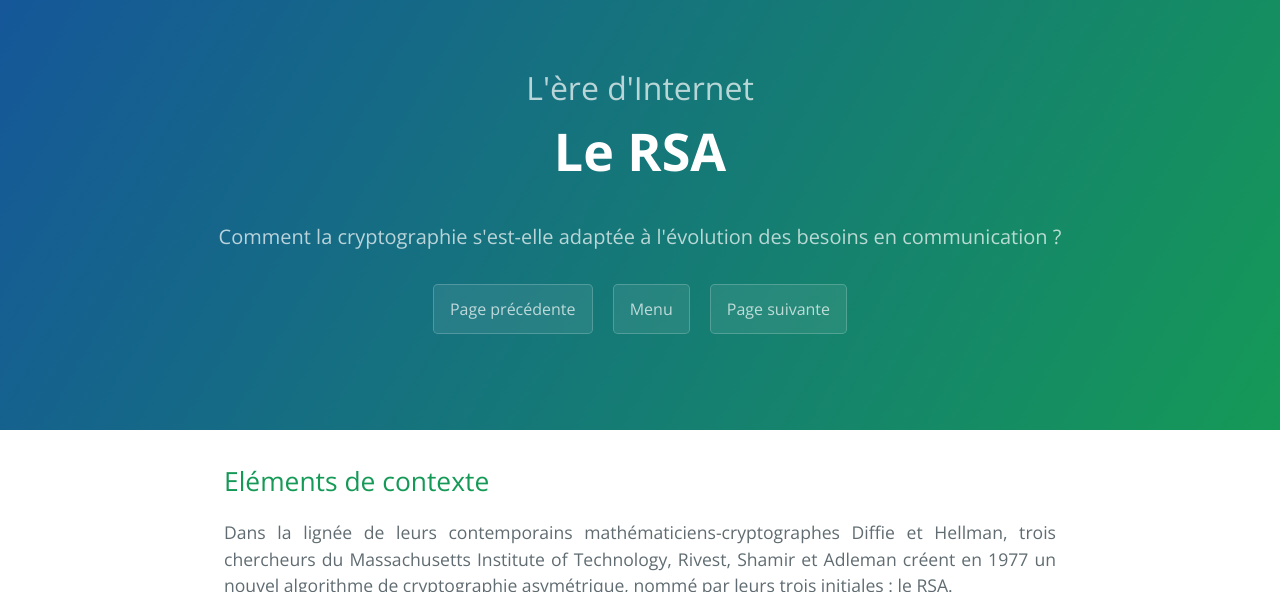
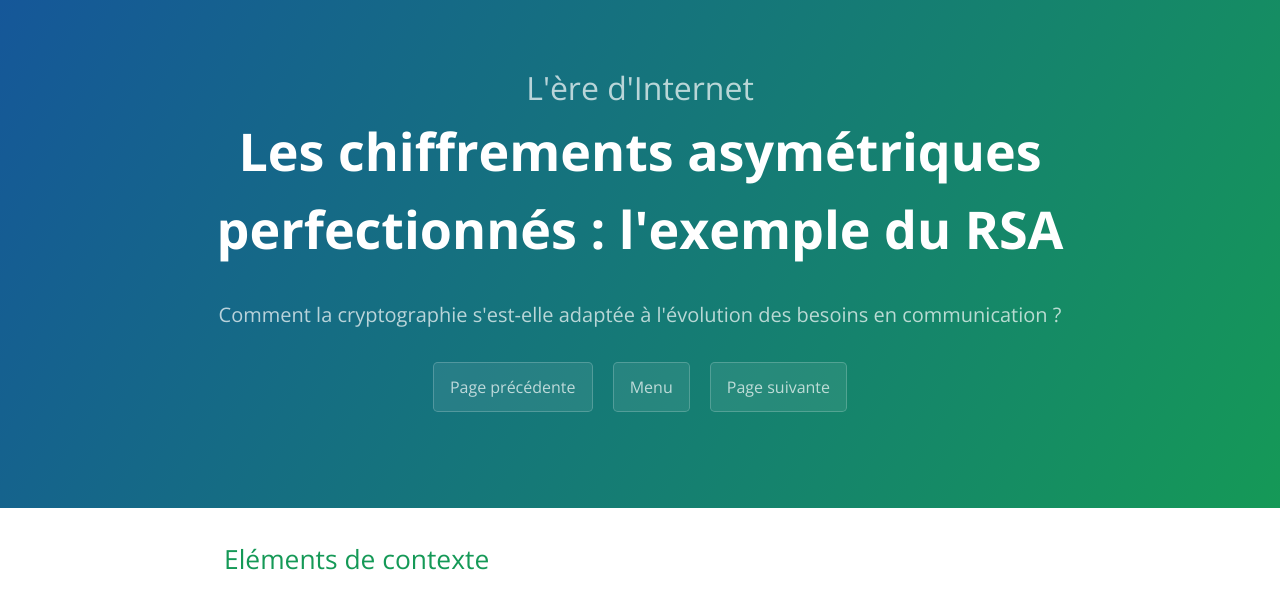
Before and after one commit to SamuelGallay/CryptoTPE, a Jekyll site: the page built from pages/4_Internet/3_rsa.md, in a window 1280 px wide and 900 px high, cut to the strip 0-592 px from the top of the window. Built offline with Jekyll 4.4.1, drawn with Linux system fonts in a browser that asks for light colours; our own code applies the rules of GitHub Pages for plain Markdown files; formulas are drawn with MathJax 3.

Commit message:
Update 3_rsa.md

```diff
--- a/pages/4_Internet/3_rsa.md
+++ b/pages/4_Internet/3_rsa.md
@@ -1,5 +1,5 @@
 ---
-title: "Le RSA"
+title: "Les chiffrements asymétriques perfectionnés : l'exemple du RSA"
 precedente: /diffie-hellman/
 permalink: /rsa/
 suivante: /quantique/
```
